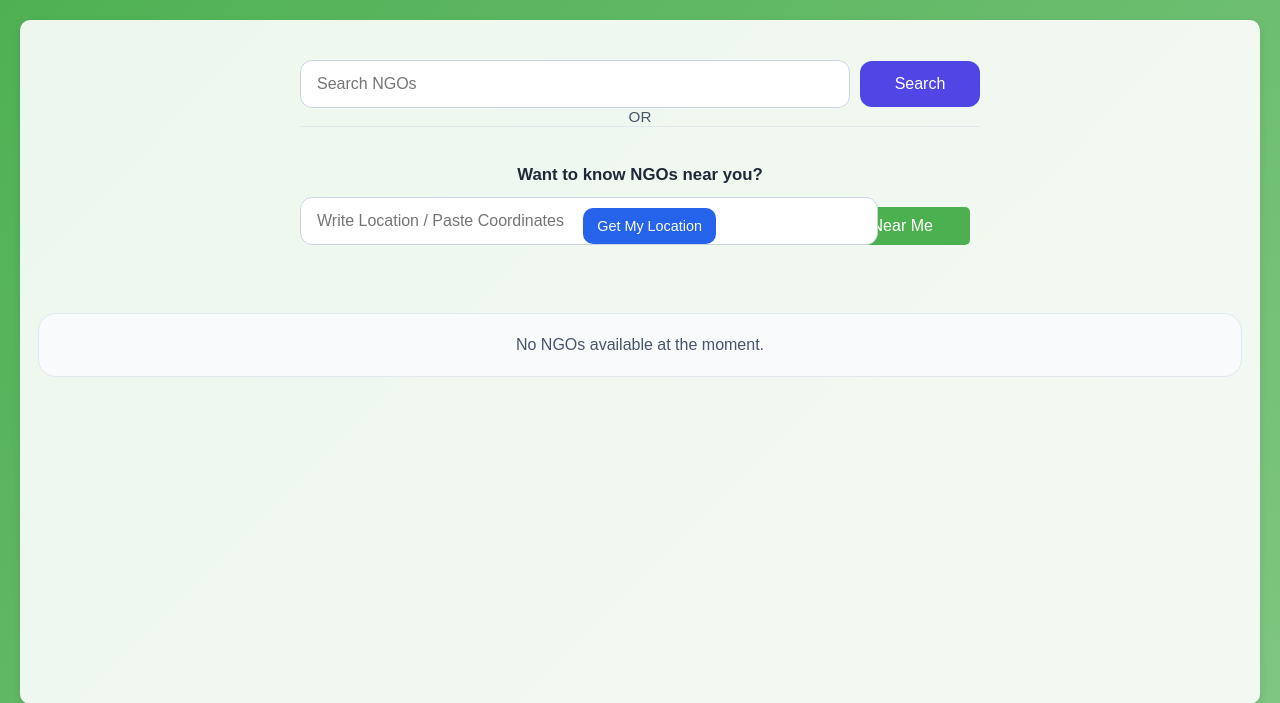
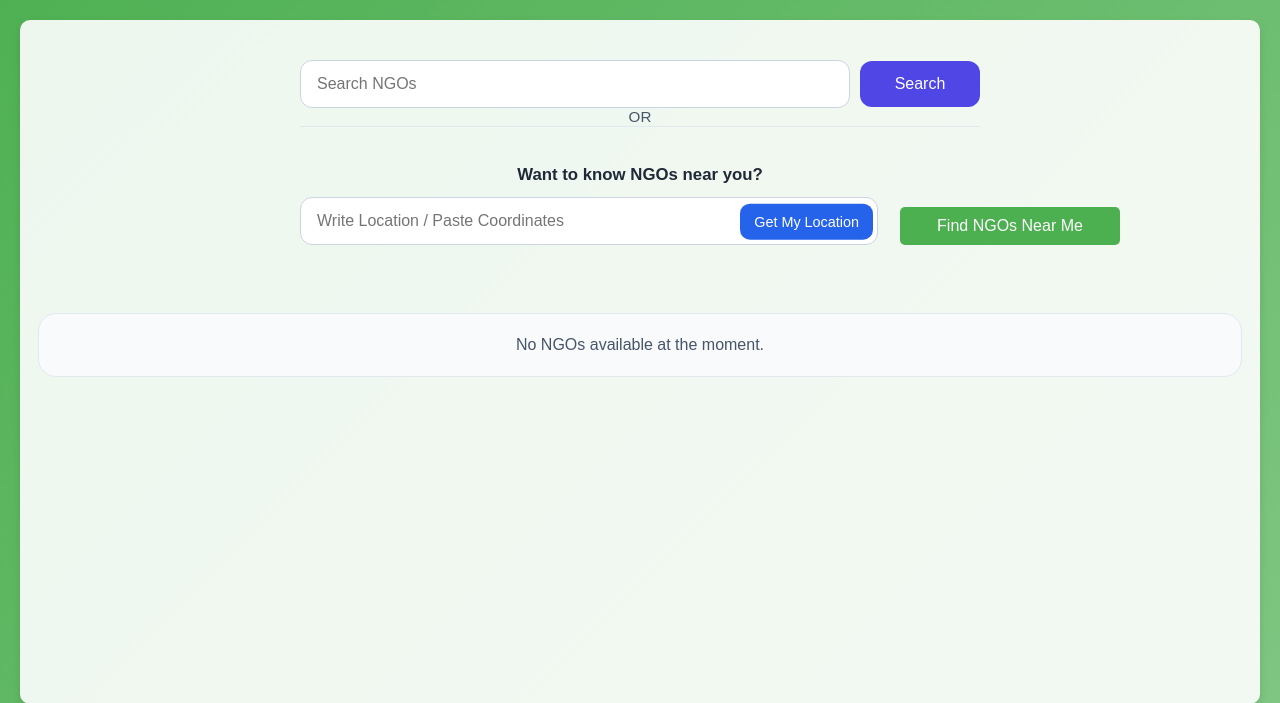
Before and after one commit to jayssSmm/NGO_Connect, a Flask app: page /explore in a window 1280 px wide. Shown: the part 122-825 px from the top of the page. Run offline with Flask 3, Linux system fonts and the light colour scheme; data that the repository does not hold is empty; parts of the project's set-up code (start-up, migrations or seed data) failed here and were passed over.

Commit message:
changed the explore.html

```diff
--- a/app/templates/Explore.html
+++ b/app/templates/Explore.html
@@ -69,8 +69,8 @@
         .coords-row { display:flex; gap:10px; flex-wrap:wrap; justify-content:center; align-items:center; }
         .coords-input-wrap { position:relative; flex:1 1 420px; min-width:260px; }
         .coords-input-wrap input { width:100%; padding:14px 16px; padding-right:160px; border-radius:12px; border:1px solid #cbd5e1; font-size:1rem; }
-        .coords-input-wrap .inner-btn { position:absolute; top:50%; right:14px; transform:translateY(-50%); padding:10px 14px; border:none; border-radius:10px; background:#2563eb; color:#fff; cursor:pointer; font-size:0.9rem; }
-        .find-btn { min-width:220px; padding:14px 22px; border:none; border-radius:12px; background:#2563eb; color:#fff; font-size:1rem; cursor:pointer; }
+        .coords-input-wrap .inner-btn { position:absolute; top:50%; right: -143px; transform:translateY(-62%); padding:10px 14px; border:none; border-radius:10px; background:#2563eb; color:#fff; cursor:pointer; font-size:0.9rem; }
+        .find-btn { min-width:220px; padding:14px -1px; border:none; border-radius:12px; background:#2563eb; color:#fff; font-size:1rem; cursor:pointer; position:relative; right:-150px;}
         .location-message { margin:0; min-height:20px; color:#e53e3e; font-size:0.95rem; text-align:center; }
         .ngo-list { width:100%; max-width:1240px; display:grid; gap:16px; margin-top:8px; }
         .ngo-item { padding:18px 20px; border-radius:18px; border:1px solid #e2e8f0; background:#fff; text-align:left; transition:transform .15s ease, box-shadow .15s ease; }
```
